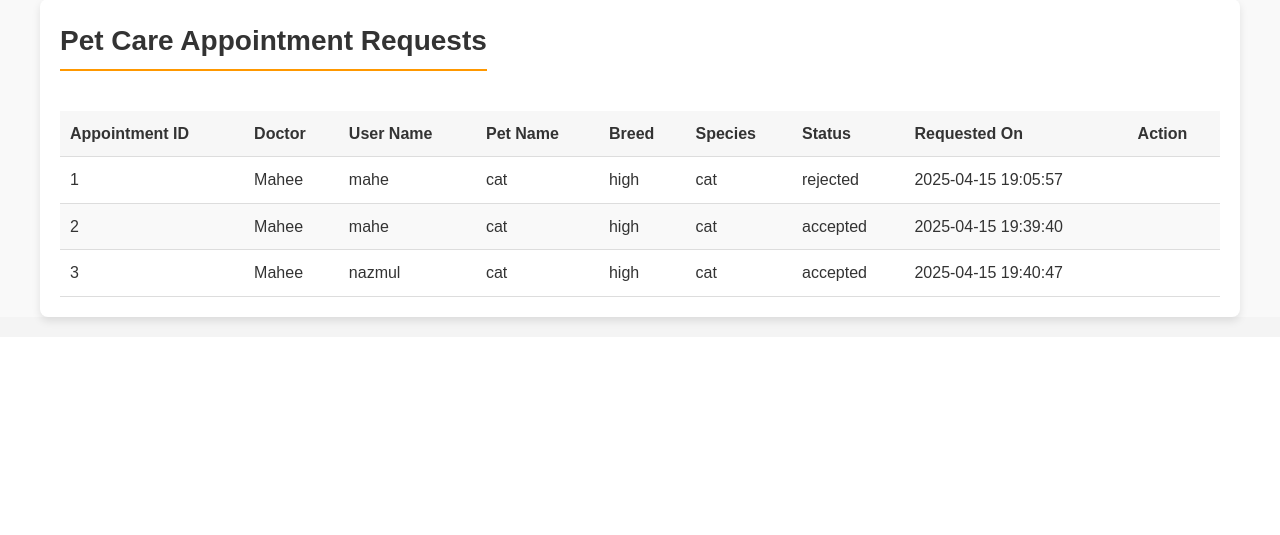
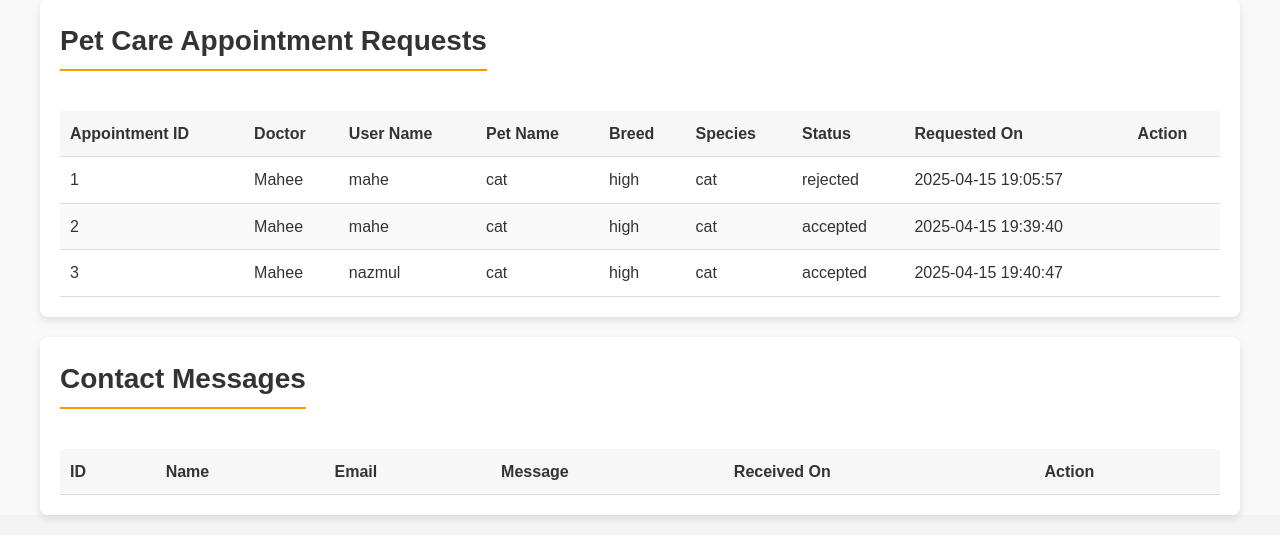
Before and after one commit to mahe159/Veterinary-Clinic-System, a PHP site: page /admin.php in a window 1280 px wide. Shown: the part 2979-3514 px from the top of the page. Before the commit the page ends 3306 px from the top, so only its background shows below. Run offline with PHP 8.4, Linux system fonts and the light colour scheme; the visitor is signed in with stand-in values (Sample User, id 1); data comes from the database, SQL or seed files in the repository; data that the repository does not hold is empty.

Commit message:
Adding just contactus part in admin.php

```diff
--- a/admin.php
+++ b/admin.php
@@ -150,10 +150,21 @@ try {
             $stmt->execute([':appointment_id' => $appointment_id]);
             $success_message = "Pet care appointment rejected successfully!";
         }
+
+        if (isset($_POST['delete_message'])) {
+            // Delete contact message
+            $message_id = $_POST['message_id'];
+
+            $sql = "DELETE FROM contact_messages WHERE id = :message_id";
+            $stmt = $pdo->prepare($sql);
+            $stmt->execute([':message_id' => $message_id]);
+            $success_message = "Contact message deleted successfully!";
+        }
     }
 
-    // Fetch all necessary data
+    // Fetch all necessary data including contact messages
     $doctors = $pdo->query("SELECT * FROM doctors")->fetchAll(PDO::FETCH_ASSOC);
+    $contact_messages = $pdo->query("SELECT * FROM contact_messages ORDER BY created_at DESC")->fetchAll(PDO::FETCH_ASSOC);
     $adoption_requests = $pdo->query("SELECT ar.id, p.name AS pet_name, u.username, ar.status
                                       FROM adoption_requests ar
                                       JOIN pets p ON ar.pet_id = p.id
@@ -380,5 +391,39 @@ try {
             </tbody>
         </table>
     </div>
+
+    <!-- Contact Messages -->
+    <div class="admin-section">
+        <h1>Contact Messages</h1>
+        <table>
+            <thead>
+                <tr>
+                    <th>ID</th>
+                    <th>Name</th>
+                    <th>Email</th>
+                    <th>Message</th>
+                    <th>Received On</th>
+                    <th>Action</th>
+                </tr>
+            </thead>
+            <tbody>
+                <?php foreach ($contact_messages as $message) : ?>
+                    <tr>
+                        <td><?php echo $message['id']; ?></td>
+                        <td><?php echo htmlspecialchars($message['name']); ?></td>
+                        <td><?php echo htmlspecialchars($message['email']); ?></td>
+                        <td><?php echo htmlspecialchars($message['message']); ?></td>
+                        <td><?php echo $message['created_at']; ?></td>
+                        <td>
+                            <form method="POST" action="">
+                                <input type="hidden" name="message_id" value="<?php echo $message['id']; ?>">
+                                <button type="submit" name="delete_message">Delete</button>
+                            </form>
+                        </td>
+                    </tr>
+                <?php endforeach; ?>
+            </tbody>
+        </table>
+    </div>
 </body>
 </html>
```
